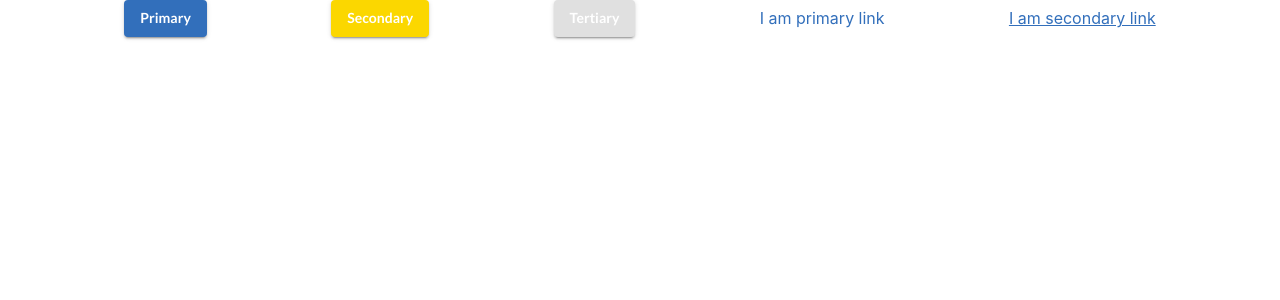
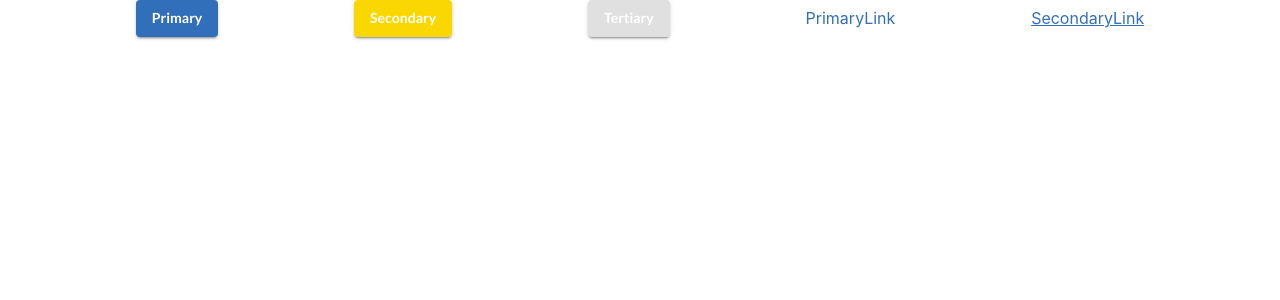
Before and after one commit to tomsmi321/hatchstone-frontend, a React (Create React App) app: page /ui-kit in a window 1280 px wide. Shown: the top 300 px of the page. Built offline with nearby package versions, Linux system fonts and the light colour scheme.

Commit message:
UI Kit buttons and links set up

```diff
--- a/src/components/UIKit.jsx
+++ b/src/components/UIKit.jsx
@@ -1,7 +1,7 @@
 import React from 'react';
 import styled from 'styled-components'
 import { PrimaryButton, SecondaryButton, TertiaryButton } from '../uiKit/Button'
-import Link from '../uiKit/Link'
+import { PrimaryLink, SecondaryLink } from '../uiKit/Link'
 
 const Wrapper = styled.div`
     display: flex;
@@ -15,8 +15,8 @@ const UIKit = () => {
       <PrimaryButton>Primary</PrimaryButton>
       <SecondaryButton>Secondary</SecondaryButton>
       <TertiaryButton>Tertiary</TertiaryButton>
-      <Link >I am primary link</Link>
-      <Link underline="always">I am secondary link</Link>
+      <PrimaryLink >PrimaryLink</PrimaryLink>
+      <SecondaryLink underline="always">SecondaryLink</SecondaryLink>
     </Wrapper>
   )
 }
--- a/src/uiKit/Link.jsx
+++ b/src/uiKit/Link.jsx
@@ -1,4 +1,19 @@
 import React from 'react';
 import { Link } from '@material-ui/core';
+import styled from 'styled-components';
 
-export default Link
+const BaseLink = styled(Link)`
+  &&& {
+    cursor: pointer;
+  }
+`
+
+const PrimaryLink = ({ children }) => (
+  <BaseLink>{children}</BaseLink>
+)
+
+const SecondaryLink = ({ children }) => (
+<BaseLink underline="always">{children}</BaseLink>
+)
+
+export { PrimaryLink, SecondaryLink }
--- a/src/uiKit/button.jsx
+++ b/src/uiKit/button.jsx
@@ -9,7 +9,6 @@ const BaseButton = styled(Button)`
     font-weight: 600;
     color: #FFFFFF;
     text-transform: none;
-    /* background-color: #326FBB; */
   }
 `
 
```
